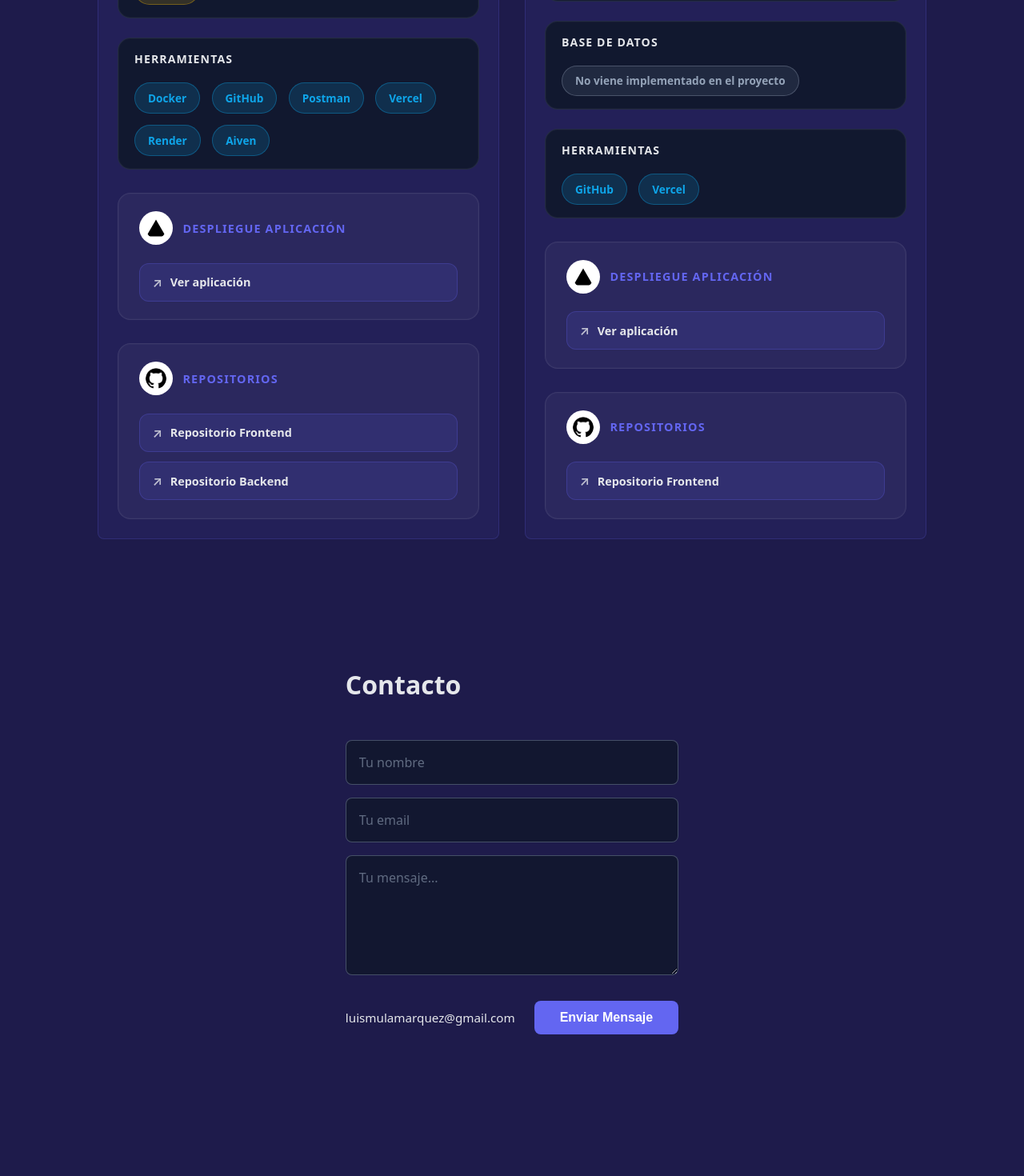
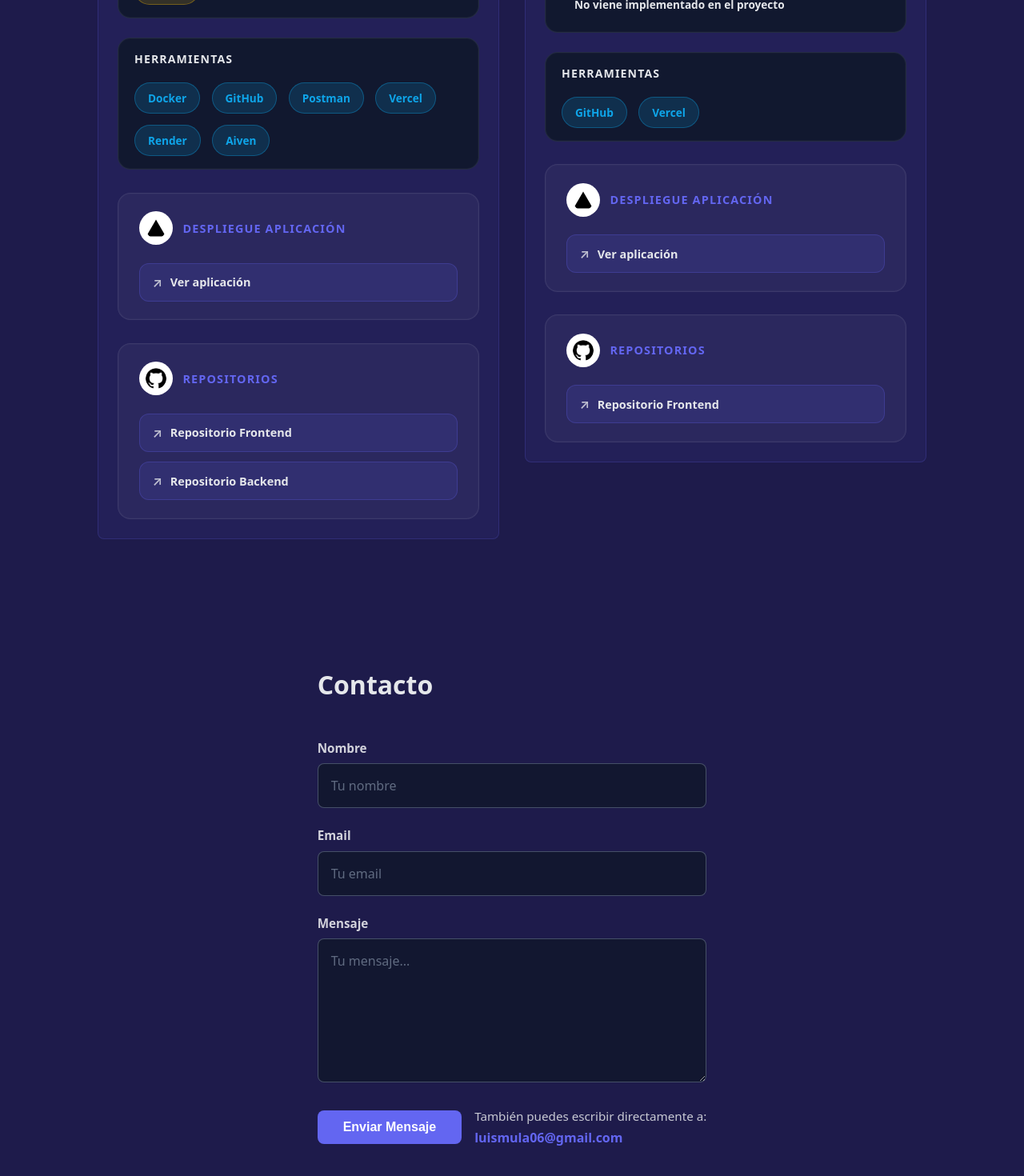
Before and after one commit to luismm2006/Portfolio, a React app: page / in a window 1280 px wide. Shown: the part 3447-4917 px from the top of the page at 80% size. Before the commit the page ends 4836 px from the top, so only its background shows below. Built offline with nearby package versions, Linux system fonts and the light colour scheme; the HTML template or start-up script is replaced by a standard one.

Commit message:
Subida de estilo para la sección de contactos e implementación de envio de correos con EmailJs

```diff
--- a/package.json
+++ b/package.json
@@ -11,6 +11,8 @@
   },
   "dependencies": {
     "aos": "^2.3.4",
+    "emailjs-com": "^3.2.0",
+    "pnpm": "^11.5.1",
     "react": "^19.2.6",
     "react-dom": "^19.2.6",
     "react-router-dom": "^7.15.1"
--- a/src/components/formContact/formContact.css
+++ b/src/components/formContact/formContact.css
@@ -18,10 +18,31 @@
   margin-bottom: 1rem;
 }
 
+.form-success {
+  padding: 1rem 1.25rem;
+  border-radius: 12px;
+  background: rgba(16, 185, 129, 0.14);
+  border: 1px solid rgba(16, 185, 129, 0.3);
+  color: #a7f3d0;
+  font-size: 0.95rem;
+}
+
 .form-inputs {
   display: flex;
   flex-direction: column;
-  gap: 1rem;
+  gap: 1.5rem;
+}
+
+.form-field {
+  display: flex;
+  flex-direction: column;
+  gap: 0.6rem;
+}
+
+.form-field label {
+  font-size: 0.95rem;
+  color: rgba(229, 231, 235, 0.9);
+  font-weight: 600;
 }
 
 .form-inputs input,
@@ -50,19 +71,43 @@
 }
 
 .form-inputs textarea {
-  min-height: 150px;
+  min-height: 180px;
   resize: vertical;
+}
+
+.form-error {
+  color: #fca5a5;
+  font-size: 0.92rem;
 }
 
 .form-actions {
   display: flex;
-  gap: 1.5rem;
+  flex-wrap: wrap;
+  gap: 1rem;
+  justify-content: space-between;
   align-items: center;
 }
 
-.form-actions span {
-  color: var(--text-main);
+.contact-info {
+  display: flex;
+  flex-direction: column;
+  gap: 0.35rem;
+}
+
+.contact-info p {
+  margin: 0;
+  color: rgba(229, 231, 235, 0.85);
   font-size: 0.95rem;
+}
+
+.contact-email {
+  color: var(--accent-primary);
+  text-decoration: none;
+  font-weight: 700;
+}
+
+.contact-email:hover {
+  text-decoration: underline;
 }
 
 .form-actions button {
--- a/src/components/formContact/formContact.tsx
+++ b/src/components/formContact/formContact.tsx
@@ -1,21 +1,85 @@
 import { useInformation } from "../../context/information";
 import "./formContact.css";
+import formContactHook from "./hooks/formContactHook";
 
 export default function FormContact() {
-  const {info} = useInformation();
+  const { info } = useInformation();
+  const { formData, errors, success, handleChange, handleSubmit } = formContactHook();
+
   if (!info) return <p>Cargando...</p>;
 
   return (
-    <form id="contact" className="form-contact">
+    <form id="contact" className="form-contact" onSubmit={handleSubmit} noValidate>
       <h3>{info.contact.title}</h3>
+
+      {success && <div className="form-success">Mensaje enviado correctamente.</div>}
+
       <div className="form-inputs">
-        <input type="text" placeholder="Tu nombre" />
-        <input type="email" placeholder="Tu email" />
-        <textarea placeholder="Tu mensaje..."></textarea>
+        <div className="form-field">
+          <label htmlFor="contact-name">Nombre</label>
+          <input
+            id="contact-name"
+            type="text"
+            name="name"
+            value={formData.name}
+            onChange={(e) => handleChange("name", e.target.value)}
+            placeholder="Tu nombre"
+            aria-invalid={!!errors.name}
+            aria-describedby={errors.name ? "error-name" : undefined}
+          />
+          {errors.name && (
+            <span className="form-error" id="error-name">
+              {errors.name}
+            </span>
+          )}
+        </div>
+
+        <div className="form-field">
+          <label htmlFor="contact-email">Email</label>
+          <input
+            id="contact-email"
+            type="email"
+            name="email"
+            value={formData.email}
+            onChange={(e) => handleChange("email", e.target.value)}
+            placeholder="Tu email"
+            aria-invalid={!!errors.email}
+            aria-describedby={errors.email ? "error-email" : undefined}
+          />
+          {errors.email && (
+            <span className="form-error" id="error-email">
+              {errors.email}
+            </span>
+          )}
+        </div>
+
+        <div className="form-field">
+          <label htmlFor="contact-message">Mensaje</label>
+          <textarea
+            id="contact-message"
+            name="message"
+            value={formData.message}
+            onChange={(e) => handleChange("message", e.target.value)}
+            placeholder="Tu mensaje..."
+            aria-invalid={!!errors.message}
+            aria-describedby={errors.message ? "error-message" : undefined}
+          />
+          {errors.message && (
+            <span className="form-error" id="error-message">
+              {errors.message}
+            </span>
+          )}
+        </div>
       </div>
+
       <div className="form-actions">
-        <span>{info.contact.email}</span>
         <button type="submit">Enviar Mensaje</button>
+        <div className="contact-info">
+          <p>También puedes escribir directamente a:</p>
+          <a className="contact-email" href={`mailto:${info.contact.email}`}>
+            {info.contact.email}
+          </a>
+        </div>
       </div>
     </form>
   );
--- /dev/null
+++ b/src/components/formContact/hooks/formContactHook.tsx
@@ -0,0 +1,67 @@
+import emailjs from "emailjs-com";
+import { useState } from "react";
+type FormErrors = {
+  name?: string;
+  email?: string;
+  message?: string;
+};
+
+export default function formContactHook() {
+    function sendEmail(e: React.SubmitEvent<HTMLFormElement>) {
+        e.preventDefault();
+        emailjs.sendForm(
+        "service_66dn93l",
+        "template_6ra9xtk",
+        e.target,
+        "Zs-E742zPHEtEa55P"
+        )
+    }
+    const [formData, setFormData] = useState({
+        name: "",
+        email: "",
+        message: "",
+    });
+    const [errors, setErrors] = useState<FormErrors>({});
+    const [success, setSuccess] = useState(false);
+
+
+    const handleChange = (field: "name" | "email" | "message", value: string) => {
+        setFormData((prev) => ({ ...prev, [field]: value }));
+        setErrors((prev) => ({ ...prev, [field]: undefined }));
+        setSuccess(false);
+    };
+
+    const validate = () => {
+        const newErrors: FormErrors = {};
+
+        if (!formData.name.trim()) {
+        newErrors.name = "El nombre es obligatorio.";
+        }
+
+        if (!formData.email.trim()) {
+        newErrors.email = "El correo electrónico es obligatorio.";
+        } else if (!/^[^\s@]+@[^\s@]+\.[^\s@]+$/.test(formData.email)) {
+        newErrors.email = "Introduce un email válido.";
+        }
+
+        if (!formData.message.trim()) {
+        newErrors.message = "El mensaje no puede estar vacío.";
+        }
+
+        setErrors(newErrors);
+        return Object.keys(newErrors).length === 0;
+    };
+
+    const handleSubmit = (event: React.SubmitEvent<HTMLFormElement>) => {
+        event.preventDefault();
+
+        if (!validate()) {
+        return;
+        }
+
+        setFormData({ name: "", email: "", message: "" });
+        setSuccess(true);
+        sendEmail(event);
+    };
+    return { formData, errors, success, handleChange, handleSubmit };
+}
--- a/src/components/proyects/proyects.css
+++ b/src/components/proyects/proyects.css
@@ -24,8 +24,8 @@
   display: grid;
   grid-template-columns: repeat(auto-fit, minmax(300px, 1fr));
   gap: 2rem;
-  align-items: stretch;
-  grid-auto-rows: 1fr;
+  grid-auto-rows: auto;
+  align-items: start;
 }
 
 .project-card {
@@ -36,8 +36,7 @@
   transition: all 0.3s ease;
   display: flex;
   flex-direction: column;
-  height: 100%;
-  min-height: 0;
+  height: auto;
 }
 
 .project-card:hover {
@@ -46,11 +45,22 @@
   box-shadow: 0 10px 25px rgba(99, 102, 241, 0.15);
 }
 
+.project-card--empty {
+  justify-content: center;
+  align-items: center;
+}
+
+.project-card--empty .project-content {
+  justify-content: center;
+  text-align: center;
+}
+
 .project-image {
   width: 100%;
   height: 300px;
   overflow: hidden;
   background: rgba(99, 102, 241, 0.1);
+  flex: 0 0 300px;
 }
 
 .project-image img {
@@ -58,7 +68,6 @@
   height: 100%;
   object-fit: cover;
   object-position: center;
-  display: block;
   transition: transform 0.3s ease;
 }
 
@@ -71,9 +80,7 @@
   display: flex;
   flex-direction: column;
   gap: 1rem;
-  justify-content: space-between;
-  flex: 1 1 auto;
-  min-height: 0;
+  flex-grow: 1;
 }
 
 .tech-tag--frontend {
@@ -113,23 +120,6 @@
   font-weight: 600;
 }
 
-.tech-tag--empty {
-  background: rgba(148, 163, 184, 0.12);
-  color: rgba(148, 163, 184, 1);
-  border: 1px solid rgba(148, 163, 184, 0.35);
-}
-
-.deployment-empty {
-  display: inline-flex;
-  align-items: center;
-  padding: 0.65rem 0.9rem;
-  border-radius: 999px;
-  background: rgba(148, 163, 184, 0.12);
-  color: rgba(148, 163, 184, 1);
-  font-size: 0.85rem;
-  font-weight: 600;
-}
-
 .project-content > h4:not(.tech-category-title) {
   font-size: 1.1rem;
   color: var(--text-main);
@@ -137,9 +127,17 @@
   margin: 0;
 }
 
-.project-card p {
+.project-card:not(.project-card--empty) p {
   color: rgba(148, 163, 184, 0.8);
   font-size: 0.9rem;
+  line-height: 1.5;
+  margin: 0;
+  flex-grow: 1;
+}
+
+.project-card--empty p {
+  color: rgba(148, 163, 184, 0.8);
+  font-size: 1.1rem;
   line-height: 1.5;
   margin: 0;
 }
--- a/src/context/information.tsx
+++ b/src/context/information.tsx
@@ -166,7 +166,7 @@ export function InformationProvider({ children }: InformationProviderProps) {
 
       contact: {
         title: "Contacto",
-        email: "luismulamarquez@gmail.com",
+        email: "luismula06@gmail.com",
       },
     };
 
```
Also changed, not shown: 2 other files (tests, documents, lock files or other folders).
